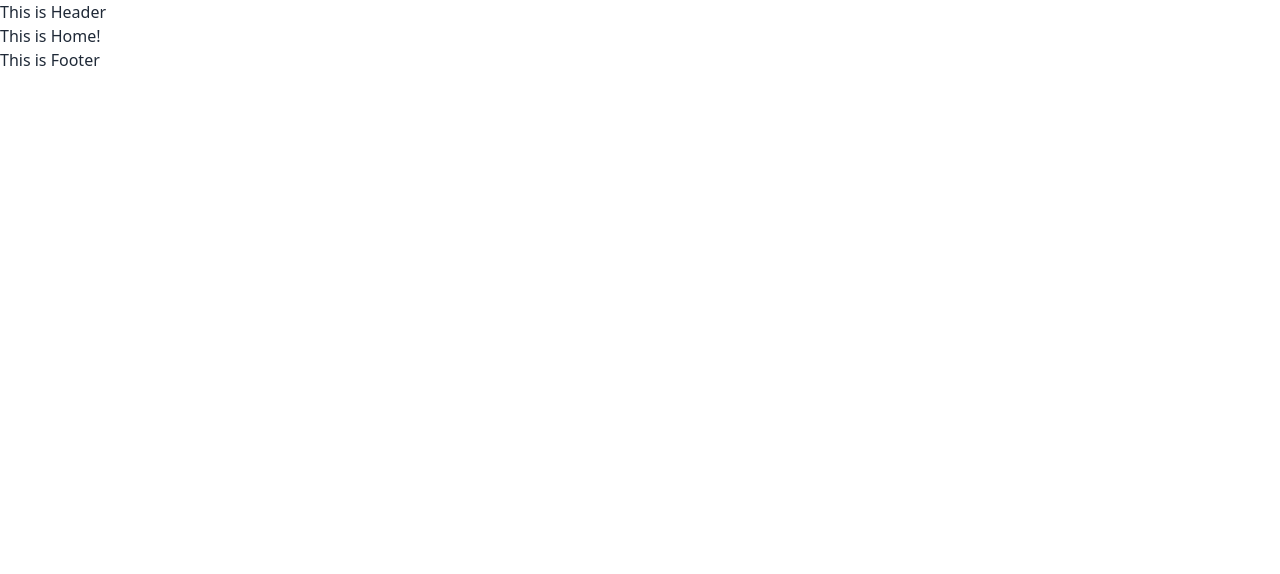
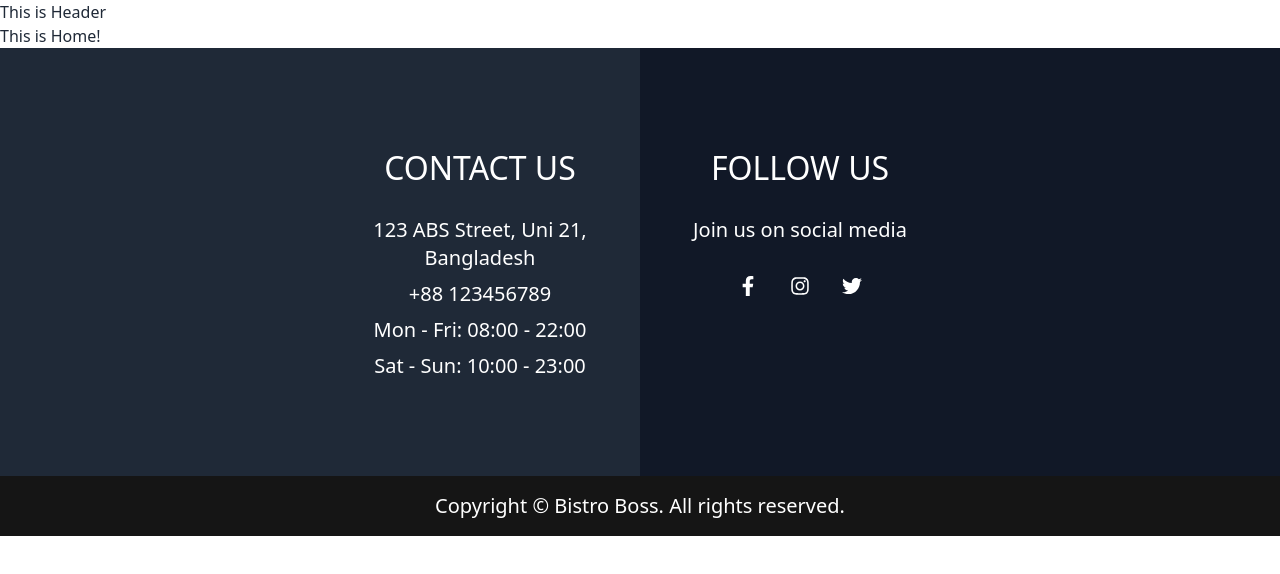
Before and after one commit to rockydey/bistro-boss-phb9-client, a React (Vite) app: page / in a window 1280 px wide. Shown: the top 574 px of the page. Built offline with nearby package versions, Linux system fonts and the light colour scheme.

Commit message:
footer section complete

```diff
--- a/package.json
+++ b/package.json
@@ -14,6 +14,7 @@
     "match-sorter": "^6.3.4",
     "react": "^18.2.0",
     "react-dom": "^18.2.0",
+    "react-icons": "^5.2.1",
     "react-router-dom": "^6.23.1",
     "sort-by": "^1.2.0"
   },
--- a/src/components/Shared/Footer/Footer.jsx
+++ b/src/components/Shared/Footer/Footer.jsx
@@ -1,10 +1,39 @@
 import "./Footer.css";
+import { FaFacebookF, FaInstagram, FaTwitter } from "react-icons/fa";
 
 const Footer = () => {
   return (
-    <div>
-      <h1>This is Footer</h1>
-    </div>
+    <footer className='text-color4'>
+      <div className='grid grid-cols-1 md:grid-cols-2'>
+        <div className='bg-color1 py-24'>
+          <div className='lg:w-1/2 ml-auto text-center space-y-6'>
+            <h3 className='uppercase font-medium text-[32px]'>Contact Us</h3>
+            <div className='text-xl font-medium space-y-2'>
+              <p>123 ABS Street, Uni 21, Bangladesh</p>
+              <p>+88 123456789</p>
+              <p>Mon - Fri: 08:00 - 22:00</p>
+              <p>Sat - Sun: 10:00 - 23:00</p>
+            </div>
+          </div>
+        </div>
+        <div className='bg-color2 py-24'>
+          <div className='lg:w-1/2 text-center'>
+            <h3 className='uppercase font-medium text-[32px] mb-6'>
+              Follow Us
+            </h3>
+            <p className='mb-8 text-xl font-medium'>Join us on social media</p>
+            <div className='text-xl flex justify-center items-center gap-8'>
+              <FaFacebookF />
+              <FaInstagram />
+              <FaTwitter />
+            </div>
+          </div>
+        </div>
+      </div>
+      <div className='bg-color3 py-4 font-medium text-xl text-center'>
+        <p>Copyright &copy; Bistro Boss. All rights reserved.</p>
+      </div>
+    </footer>
   );
 };
 
--- a/tailwind.config.js
+++ b/tailwind.config.js
@@ -3,6 +3,12 @@ export default {
   content: ["./index.html", "./src/**/*.{js,ts,jsx,tsx}"],
   theme: {
     extend: {},
+    colors: {
+      color1: "#1F2937",
+      color2: "#111827",
+      color3: "#151515",
+      color4: "#FFFFFF",
+    },
   },
   plugins: [require("daisyui")],
   daisyui: {
```
Also changed, not shown: 1 other file (tests, documents, lock files or other folders).
